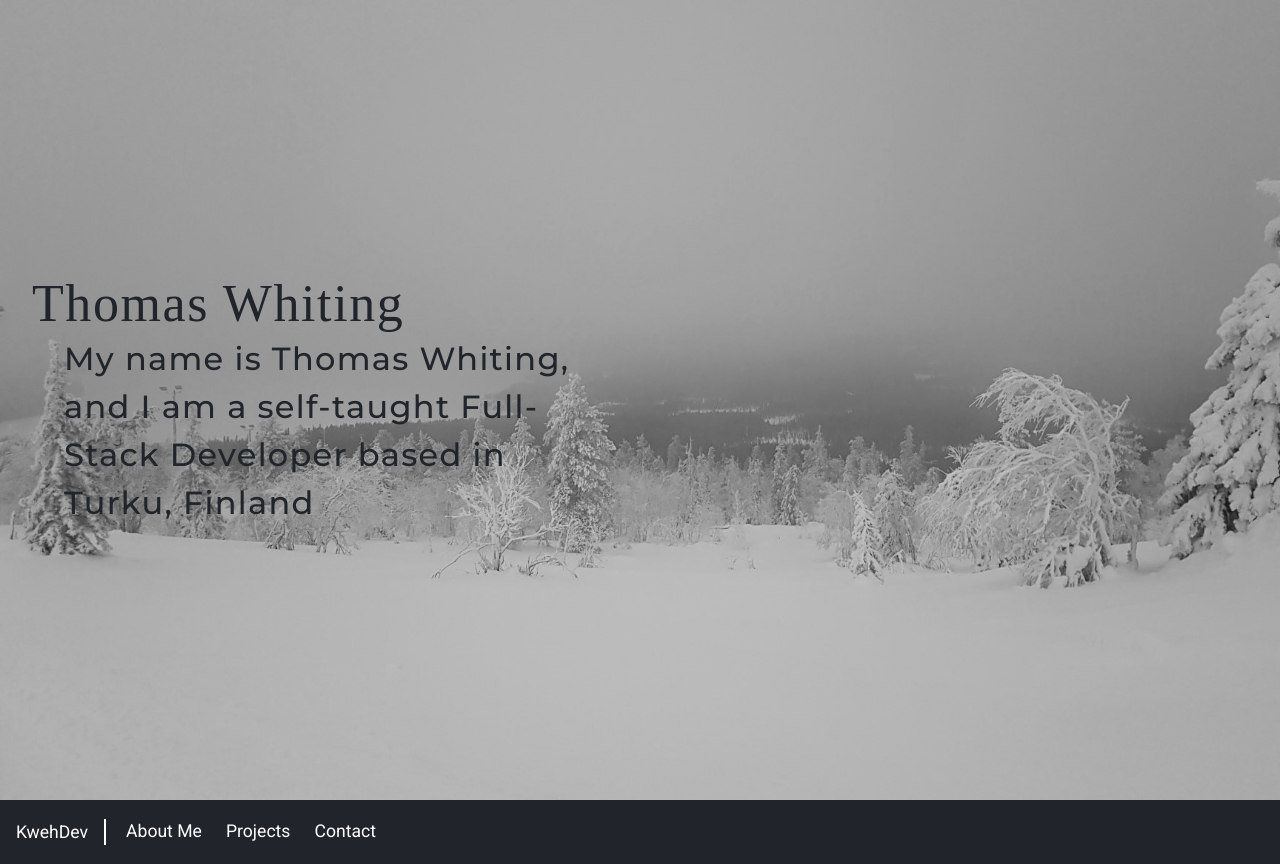
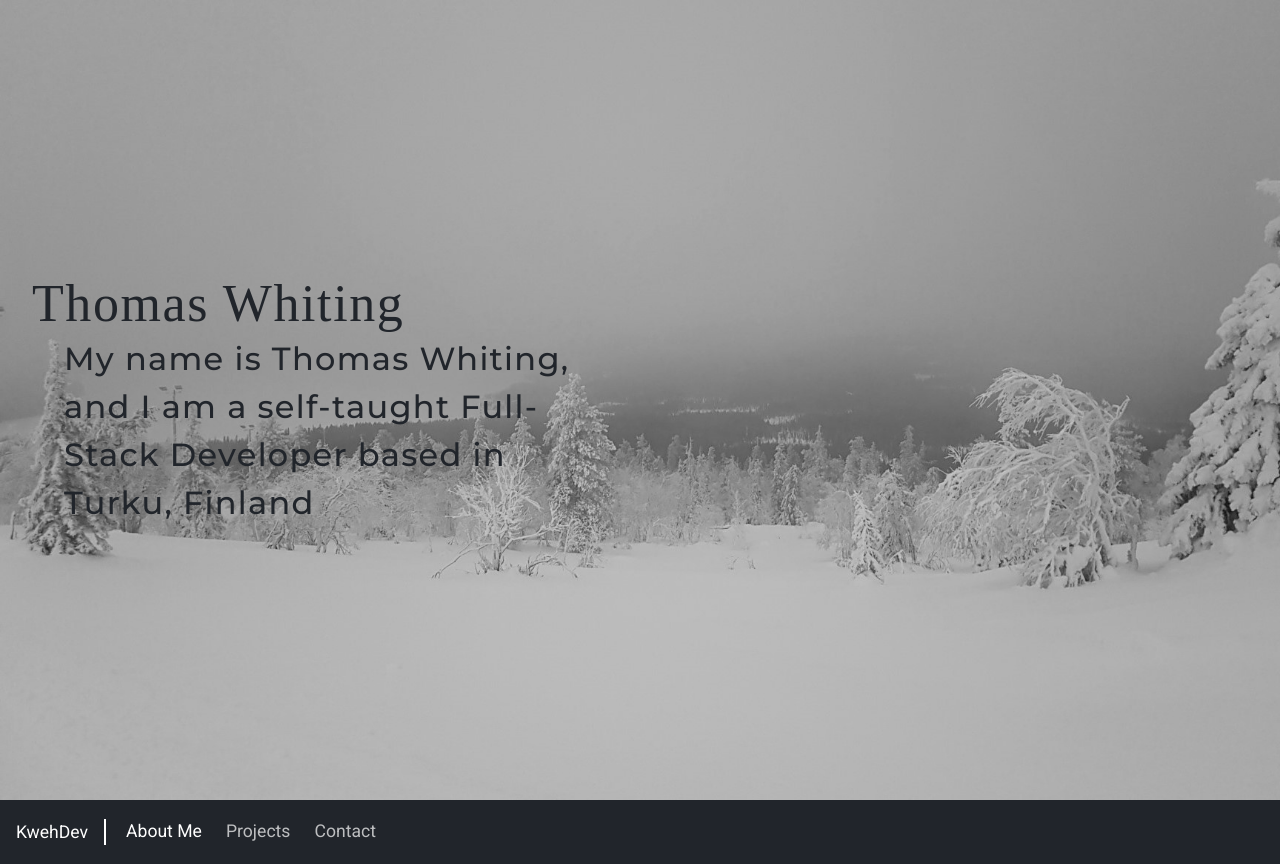
Before and after one commit to Kwehdev/Portfolio, a Next.js app: page / in a window 1280 px wide. Built offline with nearby package versions, Linux system fonts and the light colour scheme.

Commit message:
Linked ActiveTab to NavButton

```diff
--- a/pages/_app.tsx
+++ b/pages/_app.tsx
@@ -1,11 +1,14 @@
 import { ChakraProvider, CSSReset } from '@chakra-ui/react'
 import { AppProps } from 'next/app'
+import { ActiveTabProvider } from '../src/client/context/ActiveTabContext'
 import theme from '../src/client/utils/theme'
 
 function MyApp({ Component, pageProps }: AppProps) {
   return (
     <ChakraProvider theme={theme}>
-      <Component {...pageProps} />
+      <ActiveTabProvider>
+        <Component {...pageProps} />
+      </ActiveTabProvider>
     </ChakraProvider>
   )
 }
--- a/src/client/components/NavButton/NavButton.tsx
+++ b/src/client/components/NavButton/NavButton.tsx
@@ -1,4 +1,5 @@
 import { Button } from '@chakra-ui/react'
+import useActiveTab from '../../../hooks/useActiveTab'
 import { ActiveTabRef } from '../../utils/typings'
 
 type NavButtonProps = {
@@ -7,12 +8,14 @@ type NavButtonProps = {
 }
 
 export default function NavButton({ name, tabRef }: NavButtonProps) {
+  const { activeTab, changeActiveTab } = useActiveTab()
   return (
     <Button
       color="inherit"
       fontSize="inherit"
       fontWeight="400"
       size="sm"
+      opacity={activeTab === tabRef ? 1 : 0.7}
       _active={{
         bg: 'atom_dark.700',
       }}
@@ -20,6 +23,7 @@ export default function NavButton({ name, tabRef }: NavButtonProps) {
         bg: 'atom_dark.700',
       }}
       my={[1, null, 0]}
+      onClick={() => changeActiveTab(tabRef)}
     >
       {name}
     </Button>
--- a/src/client/context/ActiveTabContext/index.tsx
+++ b/src/client/context/ActiveTabContext/index.tsx
@@ -3,11 +3,7 @@ import { ActiveTabRef } from '../../utils/typings'
 
 export const ActiveTabContext = createContext(undefined)
 
-export const ActiveTabProvider = ({
-  children,
-}: {
-  children: JSX.Element[]
-}) => {
+export const ActiveTabProvider = ({ children }: { children: JSX.Element }) => {
   const [activeTab, setActiveTab] = useState('About_Me')
 
   const changeActiveTab = (newTabRef: ActiveTabRef) => setActiveTab(newTabRef)
--- /dev/null
+++ b/src/hooks/useActiveTab.tsx
@@ -0,0 +1,14 @@
+import { useContext } from 'react'
+import { ActiveTabContext } from '../client/context/ActiveTabContext'
+
+export default function useActiveTab() {
+  const ctx = useContext(ActiveTabContext)
+
+  if (!ctx) {
+    throw new Error(
+      'useActiveTab was called outside of a ActiveTabContextProvider'
+    )
+  }
+
+  return ctx
+}
```
